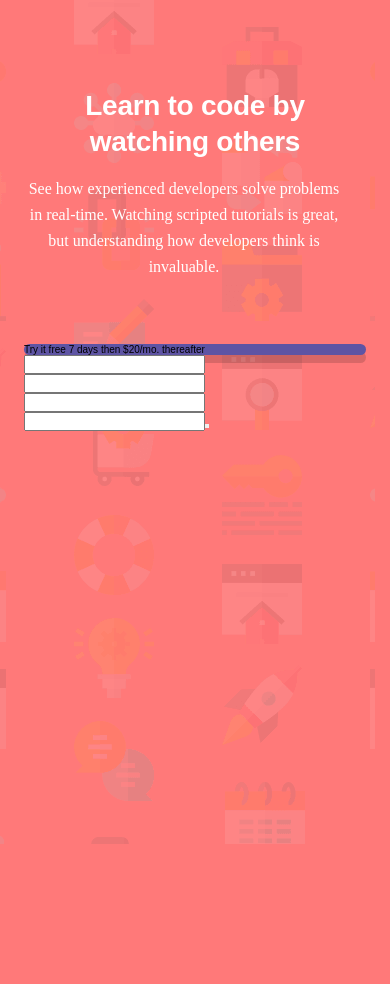
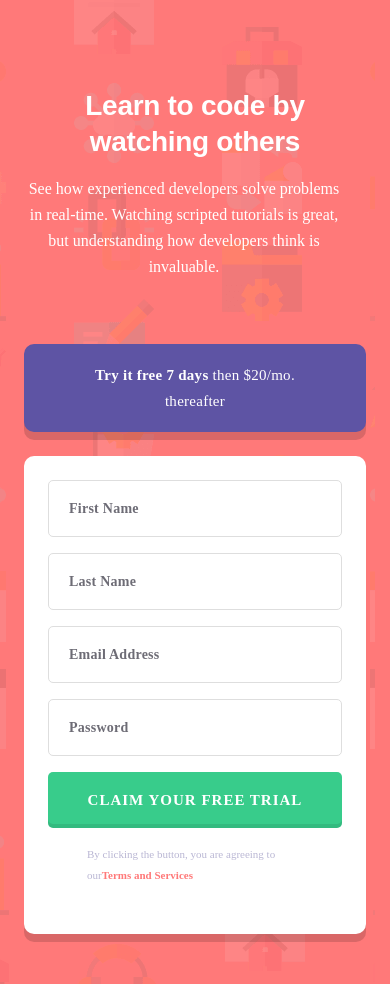
Before and after one commit to Baqari-Fruidze/intro-component-with-signup-form, a React (Vite) app: page / in a window 390 px wide. Before the commit the page ends 844 px from the top, so only its background shows below. Built offline with nearby package versions, Linux system fonts and the light colour scheme.

Commit message:
mobile done

```diff
--- a/src/components/Input.jsx
+++ b/src/components/Input.jsx
@@ -1,25 +1,91 @@
 import React from "react";
 import styled from "styled-components";
+import { Inputs } from "../styles/Inputs";
+import { Btn } from "../styles/Btn";
 
 export default function Input() {
   return (
-    <div>
-      <Parag>Try it free 7 days then $20/mo. thereafter</Parag>
-      <div>
-        <form>
-          <input type="text" />
-          <input type="text" />
-          <input type="text" />
-          <input type="text" />
-          <button></button>
-          <footer></footer>
-        </form>
-      </div>
-    </div>
+    <Parent>
+      <SpansDiv>
+        <DaySpan>Try it free 7 days</DaySpan>
+        <MoneySpan> then $20/mo. thereafter</MoneySpan>
+      </SpansDiv>
+      <FormsDiv>
+        <Form>
+          <Inputs type="firstName" placeholder="First Name" />
+          <Inputs type="lastName" placeholder="Last Name" />
+          <Inputs type="email" placeholder="Email Address" />
+          <Inputs type="password" placeholder="Password" />
+          <Btn type="submit">CLAIM YOUR FREE TRIAL</Btn>
+          <Ftr>
+            <FtrSpn>By clicking the button, you are agreeing to our</FtrSpn>
+            <FtrSpann>Terms and Services</FtrSpann>
+          </Ftr>
+        </Form>
+      </FormsDiv>
+    </Parent>
   );
 }
-const Parag = styled.p`
+const Form = styled.form`
+  display: flex;
+  flex-direction: column;
+  gap: 1.6rem;
+`;
+
+const FormsDiv = styled.div`
+  border-radius: 10px;
+  background: #fff;
+  box-shadow: 0px 8px 0px 0px rgba(0, 0, 0, 0.15);
+  padding: 2.4rem;
+`;
+const SpansDiv = styled.div`
   border-radius: 10px;
   background: #5e54a4;
   box-shadow: 0px 8px 0px 0px rgba(0, 0, 0, 0.15);
+  padding: 1.8rem 6.6rem;
+  text-align: center;
 `;
+const DaySpan = styled.span`
+  color: #fff;
+  text-align: center;
+  font-family: Poppins;
+  font-size: 15px;
+  font-style: normal;
+  font-weight: 700;
+  line-height: 26px;
+  letter-spacing: 0.268px;
+`;
+const MoneySpan = styled.span`
+  color: #fff;
+  font-family: Poppins;
+  font-size: 15px;
+  font-style: normal;
+  font-weight: 400;
+  line-height: 26px;
+  letter-spacing: 0.268px;
+`;
+const Parent = styled.div`
+  display: flex;
+  flex-direction: column;
+  gap: 2.4rem;
+`;
+const Ftr = styled.footer`
+  padding: 0 3.9rem 2.4rem;
+`;
+const FtrSpn = styled.span`
+  color: #bab7d4;
+  text-align: center;
+  font-family: Poppins;
+  font-size: 11px;
+  font-style: normal;
+  font-weight: 500;
+  line-height: 21px; /* 190.909% */
+`;
+const FtrSpann = styled.span`
+  color: #ff7979;
+  font-family: Poppins;
+  font-size: 11px;
+  font-style: normal;
+  font-weight: 700;
+  line-height: 21px;
+`;
--- /dev/null
+++ b/src/styles/Btn.jsx
@@ -0,0 +1,16 @@
+import styled from "styled-components";
+export const Btn = styled.button`
+  border-radius: 5px;
+  background: #38cc8b;
+  box-shadow: 0px -4px 0px 0px rgba(0, 0, 0, 0.09) inset;
+  color: #fff;
+  text-align: center;
+  font-family: Poppins;
+  font-size: 15px;
+  font-style: normal;
+  font-weight: 600;
+  line-height: 26px; /* 173.333% */
+  letter-spacing: 1px;
+  border: none;
+  padding: 1.5rem;
+`;
--- /dev/null
+++ b/src/styles/Inputs.jsx
@@ -0,0 +1,18 @@
+import styled from "styled-components";
+export const Inputs = styled.input`
+  border-radius: 5px;
+  border: 1px solid #dedede;
+  background: #fff;
+  padding: 2rem 0;
+  &::placeholder {
+    color: #3d3b48;
+    font-family: Poppins;
+    font-size: 14px;
+    font-style: normal;
+    font-weight: 600;
+    line-height: 26px;
+    letter-spacing: 0.25px;
+    opacity: 0.75;
+    padding-left: 2rem;
+  }
+`;
```
